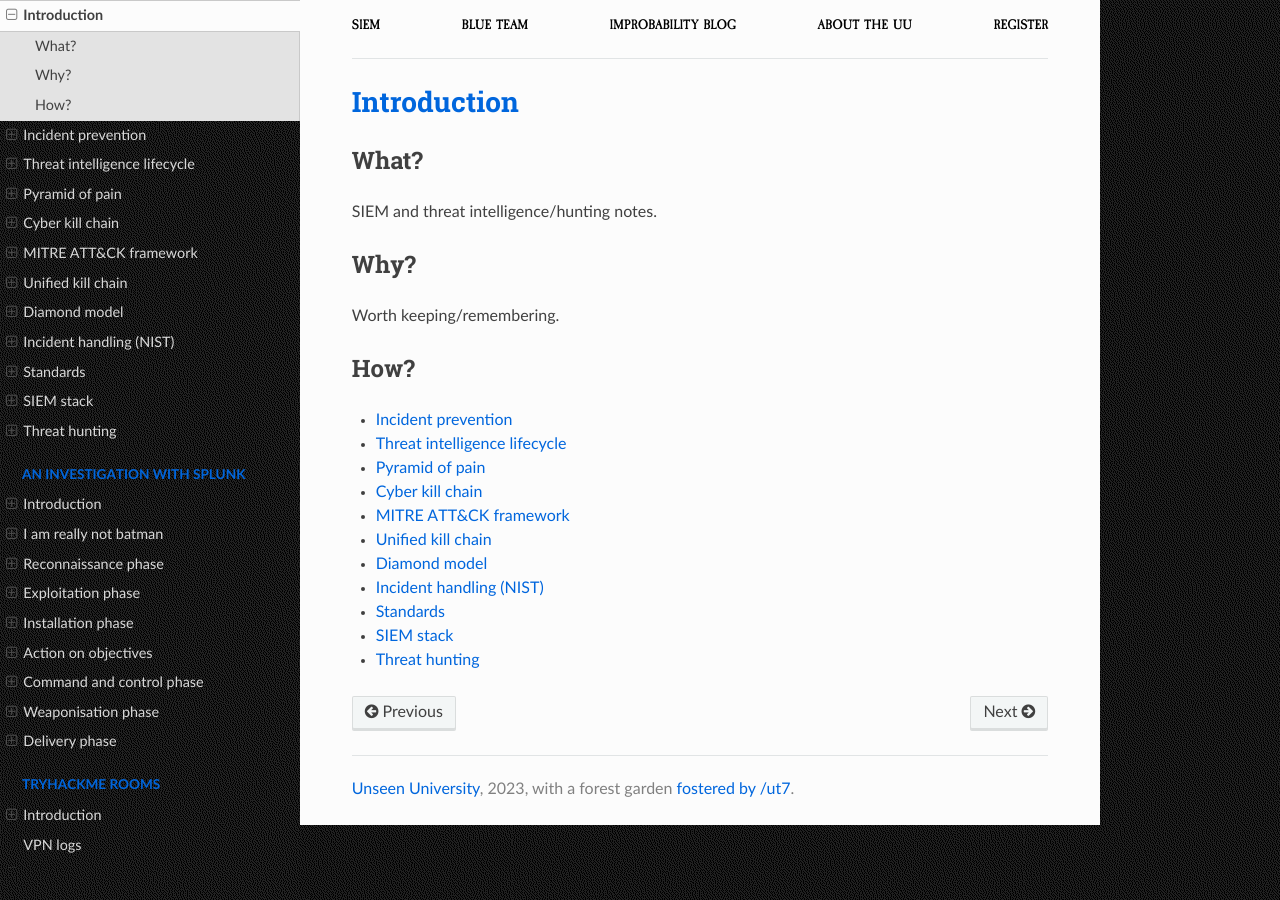
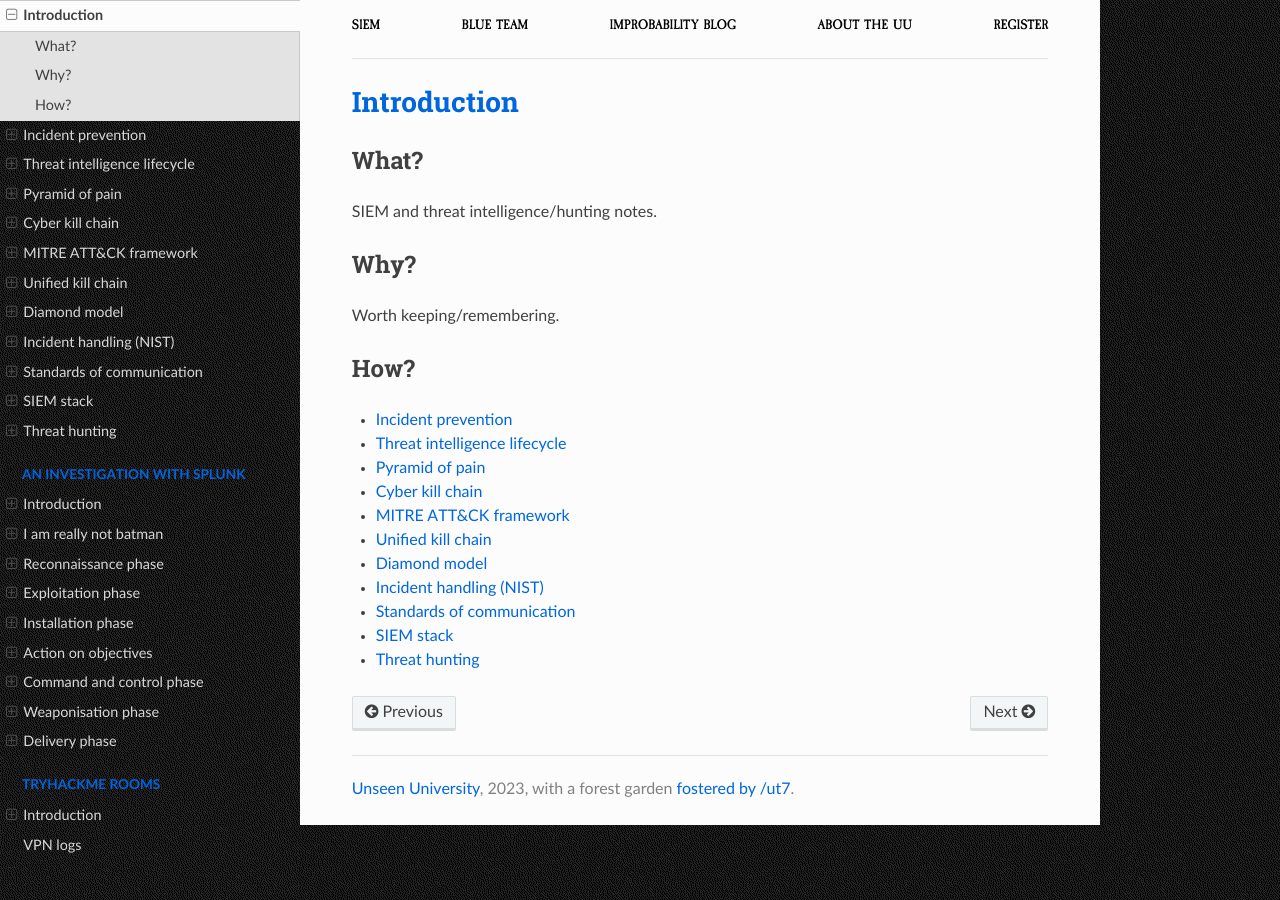
Before and after one commit to tymyrddin/blue-siem, a Sphinx documentation site: the page built from source/docs/notes/README.md, in a window 1280 px wide. Built offline with Sphinx 7.4.7 and the Read the Docs theme 2.0.0, drawn with Linux system fonts in a browser that asks for light colours.

Commit message:
Standards of communication

```diff
--- a/source/docs/notes/README.md
+++ b/source/docs/notes/README.md
@@ -18,6 +18,6 @@ Worth keeping/remembering.
 * [Unified kill chain](ukc.md)
 * [Diamond model](diamond.md)
 * [Incident handling (NIST)](nist.md)
-* [Standards](standards.md)
+* [Standards of communication](standards.md)
 * [SIEM stack](siem.md)
 * [Threat hunting](hunting.md)
--- a/source/docs/notes/standards.md
+++ b/source/docs/notes/standards.md
@@ -1,4 +1,4 @@
-# Standards
+# Standards of communication
 
 Standardisation of communication on evidence-based information includes:
 
```
Also changed, not shown: source/docs/notes/nist.md (+2 -0 lines).
